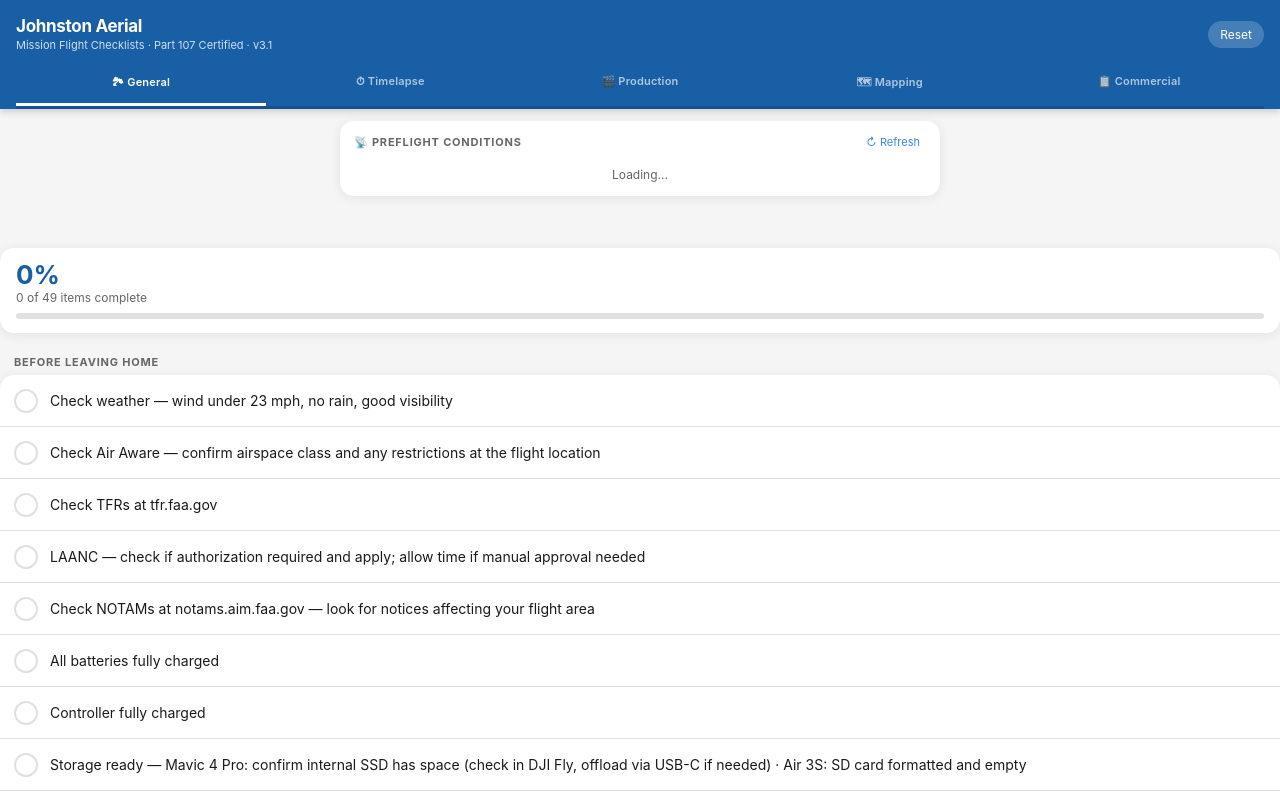
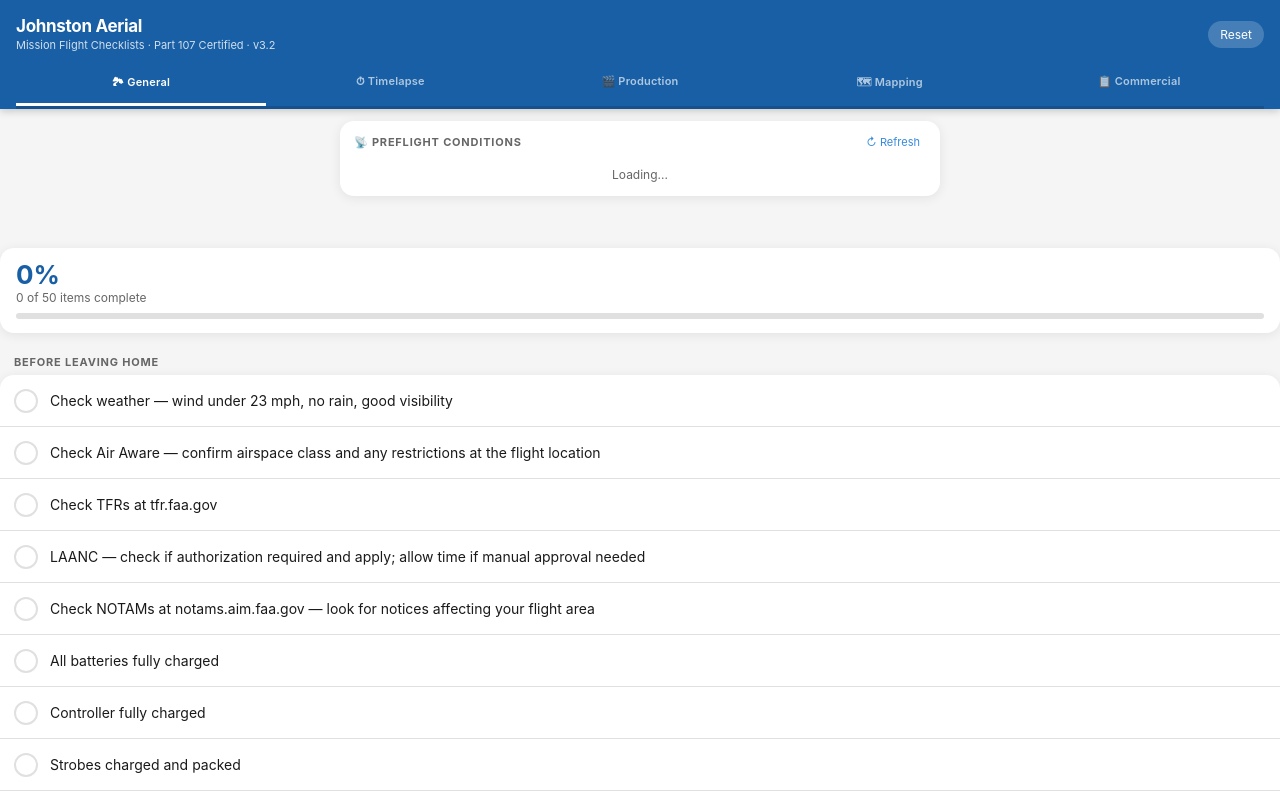
Before and after one commit to Fisherofmen58/jam-checklist, a plain HTML site: page index.html in a window 1280 px wide. Shown: the top 800 px of the page. Drawn offline with Linux system fonts and the light colour scheme.

Commit message:
Update index.html added charge strobes

```diff
--- a/index.html
+++ b/index.html
@@ -195,7 +195,7 @@
   <div class="header-top">
     <div>
       <h1>Johnston Aerial</h1>
-      <p>Mission Flight Checklists · Part 107 Certified · v3.1</p>
+      <p>Mission Flight Checklists · Part 107 Certified · v3.2</p>
     </div>
     <button class="reset-all" onclick="resetCurrent()">Reset</button>
   </div>
@@ -252,6 +252,7 @@
       <div class="item" onclick="toggle(this)"><div class="check-circle"><svg class="check-icon" viewBox="0 0 12 12" fill="none"><polyline points="2,6 5,9 10,3" stroke="white" stroke-width="2" stroke-linecap="round" stroke-linejoin="round"/></svg></div><div class="item-text">Check NOTAMs at notams.aim.faa.gov — look for notices affecting your flight area</div></div>
       <div class="item" onclick="toggle(this)"><div class="check-circle"><svg class="check-icon" viewBox="0 0 12 12" fill="none"><polyline points="2,6 5,9 10,3" stroke="white" stroke-width="2" stroke-linecap="round" stroke-linejoin="round"/></svg></div><div class="item-text">All drone batteries fully charged</div></div>
       <div class="item" onclick="toggle(this)"><div class="check-circle"><svg class="check-icon" viewBox="0 0 12 12" fill="none"><polyline points="2,6 5,9 10,3" stroke="white" stroke-width="2" stroke-linecap="round" stroke-linejoin="round"/></svg></div><div class="item-text">Controller fully charged</div></div>
+      <div class="item" onclick="toggle(this)"><div class="check-circle"><svg class="check-icon" viewBox="0 0 12 12" fill="none"><polyline points="2,6 5,9 10,3" stroke="white" stroke-width="2" stroke-linecap="round" stroke-linejoin="round"/></svg></div><div class="item-text">Strobes charged and packed</div></div>
       <div class="item" onclick="toggle(this)"><div class="check-circle"><svg class="check-icon" viewBox="0 0 12 12" fill="none"><polyline points="2,6 5,9 10,3" stroke="white" stroke-width="2" stroke-linecap="round" stroke-linejoin="round"/></svg></div><div class="item-text">Storage ready — Mavic 4 Pro: confirm internal SSD has space (check in DJI Fly, offload via USB-C if needed) · Air 3S: SD card formatted and empty</div></div>
       <div class="item" onclick="toggle(this)"><div class="check-circle"><svg class="check-icon" viewBox="0 0 12 12" fill="none"><polyline points="2,6 5,9 10,3" stroke="white" stroke-width="2" stroke-linecap="round" stroke-linejoin="round"/></svg></div><div class="item-text">Drone firmware up to date — check DJI Fly before leaving home</div></div>
       <div class="item" onclick="toggle(this)"><div class="check-circle"><svg class="check-icon" viewBox="0 0 12 12" fill="none"><polyline points="2,6 5,9 10,3" stroke="white" stroke-width="2" stroke-linecap="round" stroke-linejoin="round"/></svg></div><div class="item-text">Part 107 certificate in wallet</div></div>
@@ -341,6 +342,7 @@
       <div class="item" onclick="toggle(this)"><div class="check-circle"><svg class="check-icon" viewBox="0 0 12 12" fill="none"><polyline points="2,6 5,9 10,3" stroke="white" stroke-width="2" stroke-linecap="round" stroke-linejoin="round"/></svg></div><div class="item-text">Storage ready — Mavic 4 Pro: confirm internal SSD has space (check in DJI Fly, offload via USB-C if needed) · Air 3S: SD card formatted and empty</div></div>
       <div class="item" onclick="toggle(this)"><div class="check-circle"><svg class="check-icon" viewBox="0 0 12 12" fill="none"><polyline points="2,6 5,9 10,3" stroke="white" stroke-width="2" stroke-linecap="round" stroke-linejoin="round"/></svg></div><div class="item-text">All batteries fully charged — bring extras for extended events</div></div>
       <div class="item" onclick="toggle(this)"><div class="check-circle"><svg class="check-icon" viewBox="0 0 12 12" fill="none"><polyline points="2,6 5,9 10,3" stroke="white" stroke-width="2" stroke-linecap="round" stroke-linejoin="round"/></svg></div><div class="item-text">Controller fully charged</div></div>
+      <div class="item" onclick="toggle(this)"><div class="check-circle"><svg class="check-icon" viewBox="0 0 12 12" fill="none"><polyline points="2,6 5,9 10,3" stroke="white" stroke-width="2" stroke-linecap="round" stroke-linejoin="round"/></svg></div><div class="item-text">Strobes charged and packed</div></div>
       <div class="item" onclick="toggle(this)"><div class="check-circle"><svg class="check-icon" viewBox="0 0 12 12" fill="none"><polyline points="2,6 5,9 10,3" stroke="white" stroke-width="2" stroke-linecap="round" stroke-linejoin="round"/></svg></div><div class="item-text">ND filters packed (if needed for bright conditions)</div></div>
       <div class="item" onclick="toggle(this)"><div class="check-circle"><svg class="check-icon" viewBox="0 0 12 12" fill="none"><polyline points="2,6 5,9 10,3" stroke="white" stroke-width="2" stroke-linecap="round" stroke-linejoin="round"/></svg></div><div class="item-text">Remote ID (Neo 2 only) — confirm module is charged and attached</div></div>
       <div class="item" onclick="toggle(this)"><div class="check-circle"><svg class="check-icon" viewBox="0 0 12 12" fill="none"><polyline points="2,6 5,9 10,3" stroke="white" stroke-width="2" stroke-linecap="round" stroke-linejoin="round"/></svg></div><div class="item-text">Part 107 certificate in wallet</div></div>
@@ -434,6 +436,7 @@
       <div class="item" onclick="toggle(this)"><div class="check-circle"><svg class="check-icon" viewBox="0 0 12 12" fill="none"><polyline points="2,6 5,9 10,3" stroke="white" stroke-width="2" stroke-linecap="round" stroke-linejoin="round"/></svg></div><div class="item-text">Storage ready — Mavic 4 Pro: confirm internal SSD has space (check in DJI Fly, offload via USB-C if needed) · Air 3S: SD card formatted and empty</div></div>
       <div class="item" onclick="toggle(this)"><div class="check-circle"><svg class="check-icon" viewBox="0 0 12 12" fill="none"><polyline points="2,6 5,9 10,3" stroke="white" stroke-width="2" stroke-linecap="round" stroke-linejoin="round"/></svg></div><div class="item-text">All batteries fully charged — bring spares for large areas</div></div>
       <div class="item" onclick="toggle(this)"><div class="check-circle"><svg class="check-icon" viewBox="0 0 12 12" fill="none"><polyline points="2,6 5,9 10,3" stroke="white" stroke-width="2" stroke-linecap="round" stroke-linejoin="round"/></svg></div><div class="item-text">Controller fully charged</div></div>
+      <div class="item" onclick="toggle(this)"><div class="check-circle"><svg class="check-icon" viewBox="0 0 12 12" fill="none"><polyline points="2,6 5,9 10,3" stroke="white" stroke-width="2" stroke-linecap="round" stroke-linejoin="round"/></svg></div><div class="item-text">Strobes charged and packed</div></div>
       <div class="item" onclick="toggle(this)"><div class="check-circle"><svg class="check-icon" viewBox="0 0 12 12" fill="none"><polyline points="2,6 5,9 10,3" stroke="white" stroke-width="2" stroke-linecap="round" stroke-linejoin="round"/></svg></div><div class="item-text">Part 107 certificate in wallet</div></div>
       <div class="item" onclick="toggle(this)"><div class="check-circle"><svg class="check-icon" viewBox="0 0 12 12" fill="none"><polyline points="2,6 5,9 10,3" stroke="white" stroke-width="2" stroke-linecap="round" stroke-linejoin="round"/></svg></div><div class="item-text">Drone firmware up to date — check DJI Fly before leaving home</div></div>
       <div class="item" onclick="toggle(this)"><div class="check-circle"><svg class="check-icon" viewBox="0 0 12 12" fill="none"><polyline points="2,6 5,9 10,3" stroke="white" stroke-width="2" stroke-linecap="round" stroke-linejoin="round"/></svg></div><div class="item-text">Save mission file to controller — confirm it loads correctly</div></div>
@@ -529,6 +532,7 @@
       <div class="item" onclick="toggle(this)"><div class="check-circle"><svg class="check-icon" viewBox="0 0 12 12" fill="none"><polyline points="2,6 5,9 10,3" stroke="white" stroke-width="2" stroke-linecap="round" stroke-linejoin="round"/></svg></div><div class="item-text">Check NOTAMs at notams.aim.faa.gov — look for notices affecting your flight area</div></div>
       <div class="item" onclick="toggle(this)"><div class="check-circle"><svg class="check-icon" viewBox="0 0 12 12" fill="none"><polyline points="2,6 5,9 10,3" stroke="white" stroke-width="2" stroke-linecap="round" stroke-linejoin="round"/></svg></div><div class="item-text">All batteries fully charged</div></div>
       <div class="item" onclick="toggle(this)"><div class="check-circle"><svg class="check-icon" viewBox="0 0 12 12" fill="none"><polyline points="2,6 5,9 10,3" stroke="white" stroke-width="2" stroke-linecap="round" stroke-linejoin="round"/></svg></div><div class="item-text">Controller fully charged</div></div>
+      <div class="item" onclick="toggle(this)"><div class="check-circle"><svg class="check-icon" viewBox="0 0 12 12" fill="none"><polyline points="2,6 5,9 10,3" stroke="white" stroke-width="2" stroke-linecap="round" stroke-linejoin="round"/></svg></div><div class="item-text">Strobes charged and packed</div></div>
       <div class="item" onclick="toggle(this)"><div class="check-circle"><svg class="check-icon" viewBox="0 0 12 12" fill="none"><polyline points="2,6 5,9 10,3" stroke="white" stroke-width="2" stroke-linecap="round" stroke-linejoin="round"/></svg></div><div class="item-text">Storage ready — Mavic 4 Pro: confirm internal SSD has space (check in DJI Fly, offload via USB-C if needed) · Air 3S: SD card formatted and empty</div></div>
       <div class="item" onclick="toggle(this)"><div class="check-circle"><svg class="check-icon" viewBox="0 0 12 12" fill="none"><polyline points="2,6 5,9 10,3" stroke="white" stroke-width="2" stroke-linecap="round" stroke-linejoin="round"/></svg></div><div class="item-text">Part 107 certificate in wallet</div></div>
       <div class="item" onclick="toggle(this)"><div class="check-circle"><svg class="check-icon" viewBox="0 0 12 12" fill="none"><polyline points="2,6 5,9 10,3" stroke="white" stroke-width="2" stroke-linecap="round" stroke-linejoin="round"/></svg></div><div class="item-text">Drone firmware up to date — check DJI Fly before leaving home</div></div>
@@ -624,6 +628,7 @@
       <div class="item" onclick="toggle(this)"><div class="check-circle"><svg class="check-icon" viewBox="0 0 12 12" fill="none"><polyline points="2,6 5,9 10,3" stroke="white" stroke-width="2" stroke-linecap="round" stroke-linejoin="round"/></svg></div><div class="item-text">Check NOTAMs at notams.aim.faa.gov — look for notices affecting your flight area</div></div>
       <div class="item" onclick="toggle(this)"><div class="check-circle"><svg class="check-icon" viewBox="0 0 12 12" fill="none"><polyline points="2,6 5,9 10,3" stroke="white" stroke-width="2" stroke-linecap="round" stroke-linejoin="round"/></svg></div><div class="item-text">All batteries fully charged</div></div>
       <div class="item" onclick="toggle(this)"><div class="check-circle"><svg class="check-icon" viewBox="0 0 12 12" fill="none"><polyline points="2,6 5,9 10,3" stroke="white" stroke-width="2" stroke-linecap="round" stroke-linejoin="round"/></svg></div><div class="item-text">Controller fully charged</div></div>
+      <div class="item" onclick="toggle(this)"><div class="check-circle"><svg class="check-icon" viewBox="0 0 12 12" fill="none"><polyline points="2,6 5,9 10,3" stroke="white" stroke-width="2" stroke-linecap="round" stroke-linejoin="round"/></svg></div><div class="item-text">Strobes charged and packed</div></div>
       <div class="item" onclick="toggle(this)"><div class="check-circle"><svg class="check-icon" viewBox="0 0 12 12" fill="none"><polyline points="2,6 5,9 10,3" stroke="white" stroke-width="2" stroke-linecap="round" stroke-linejoin="round"/></svg></div><div class="item-text">Storage ready — Mavic 4 Pro: confirm internal SSD has space (check in DJI Fly, offload via USB-C if needed) · Air 3S: SD card formatted and empty</div></div>
       <div class="item" onclick="toggle(this)"><div class="check-circle"><svg class="check-icon" viewBox="0 0 12 12" fill="none"><polyline points="2,6 5,9 10,3" stroke="white" stroke-width="2" stroke-linecap="round" stroke-linejoin="round"/></svg></div><div class="item-text">Remote ID (Neo 2 only) — confirm module is charged and attached</div></div>
       <div class="item" onclick="toggle(this)"><div class="check-circle"><svg class="check-icon" viewBox="0 0 12 12" fill="none"><polyline points="2,6 5,9 10,3" stroke="white" stroke-width="2" stroke-linecap="round" stroke-linejoin="round"/></svg></div><div class="item-text">Part 107 certificate in wallet</div></div>
```
